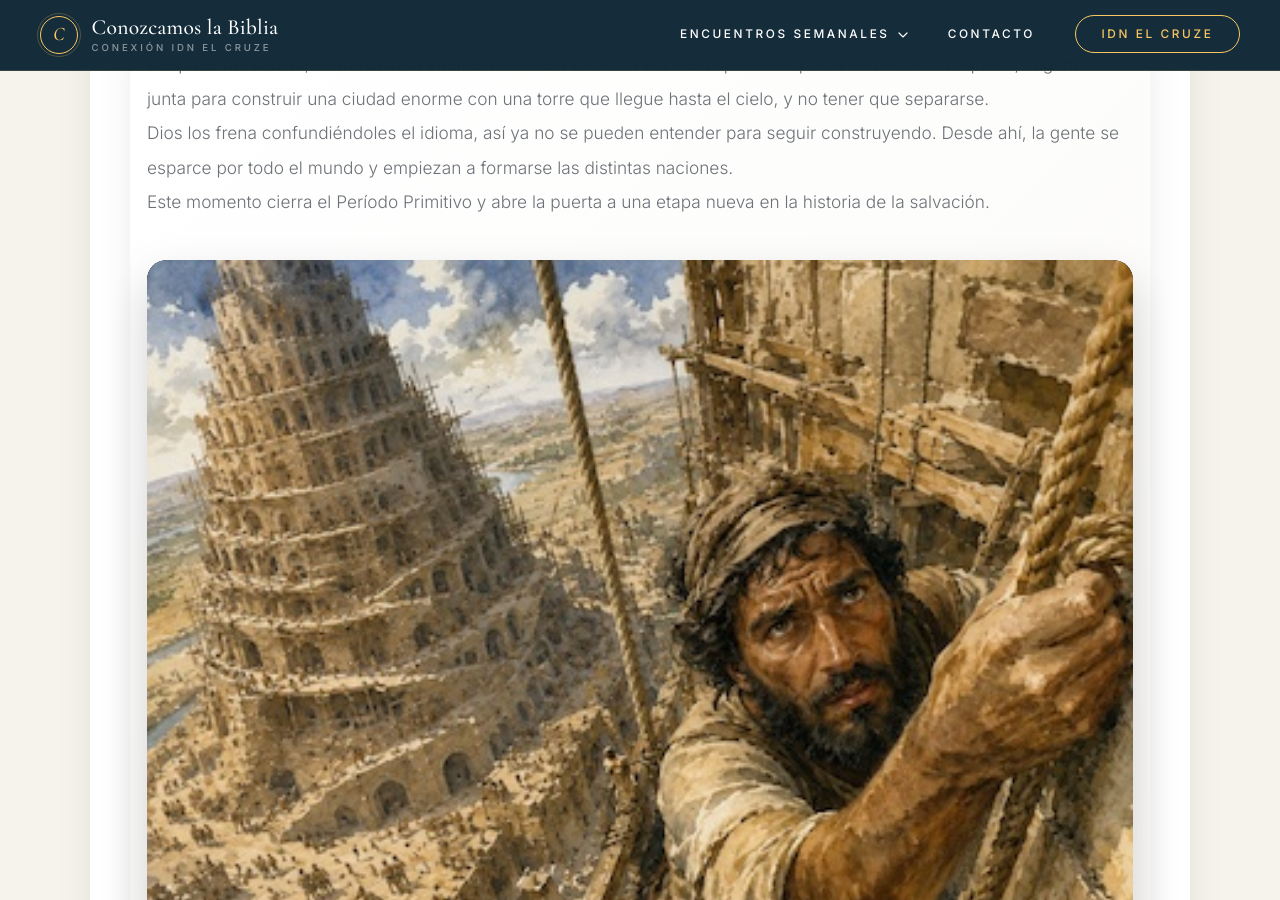
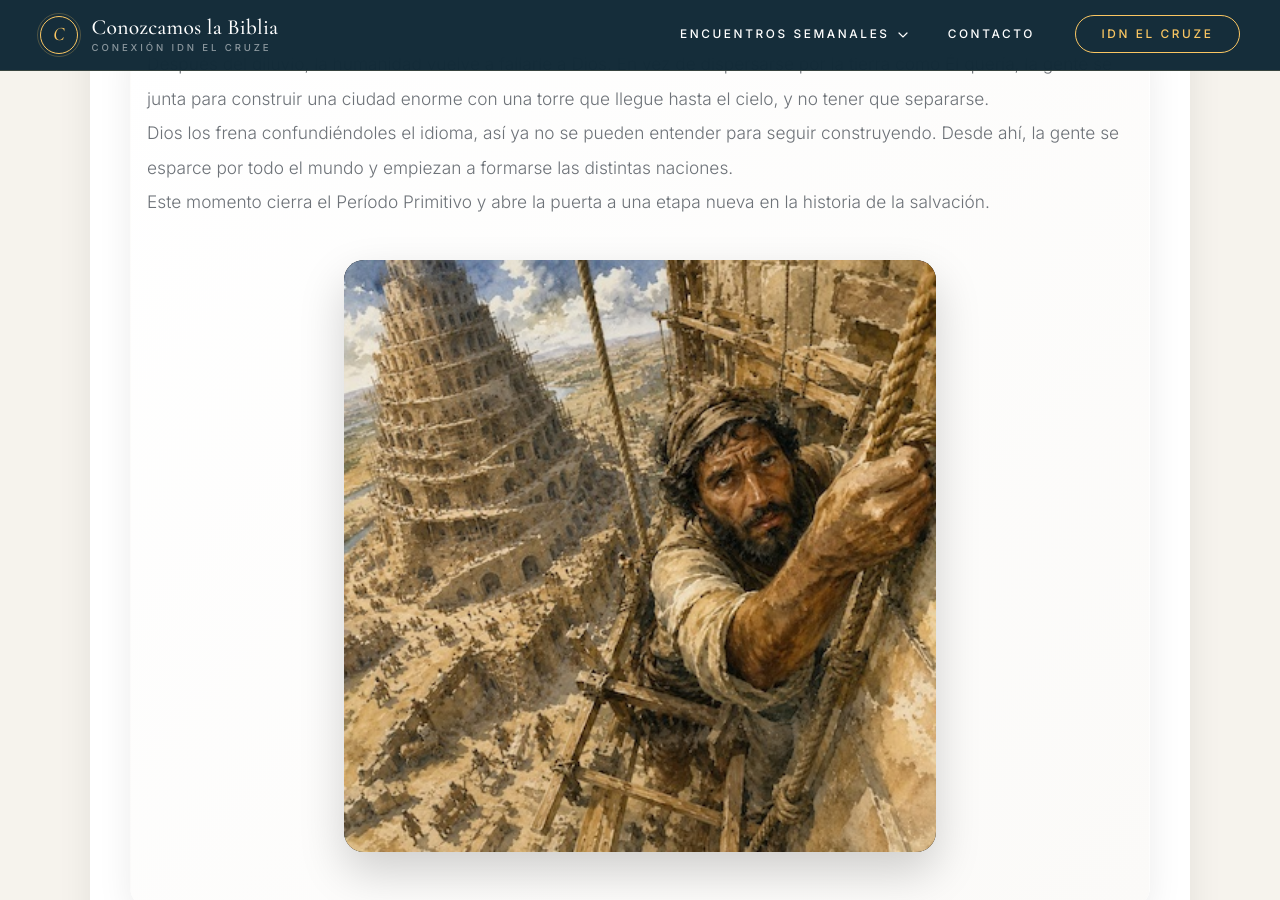
Before and after one commit to iporoma/conozcamoslabiblia, a Jekyll site: the page built from test1.html, in a window 1280 px wide and 900 px high, scrolled down 4400 px. Built offline with Jekyll 4.4.1, drawn with Linux system fonts in a browser that asks for light colours.

Commit message:
Change image-row class to single in test1.html

```diff
--- a/test1.html
+++ b/test1.html
@@ -66,7 +66,7 @@ css: encuentros
       <p>Después del diluvio, la humanidad vuelve a fallarle a Dios. En vez de dispersarse por la tierra como Él quería, la gente se junta para construir una ciudad enorme con una torre que llegue hasta el cielo, y no tener que separarse.</p>
       <p>Dios los frena confundiéndoles el idioma, así ya no se pueden entender para seguir construyendo. Desde ahí, la gente se esparce por todo el mundo y empiezan a formarse las distintas naciones.</p>
       <p>Este momento cierra el Período Primitivo y abre la puerta a una etapa nueva en la historia de la salvación.</p>
-<div class="image-row">
+<div class="image-row single">
     <div class="image-container">
         <img src="https://iporoma.github.io/conozcamoslabiblia/images/2-06.jpg" alt="Etapas del periodo">
     </div>
```
